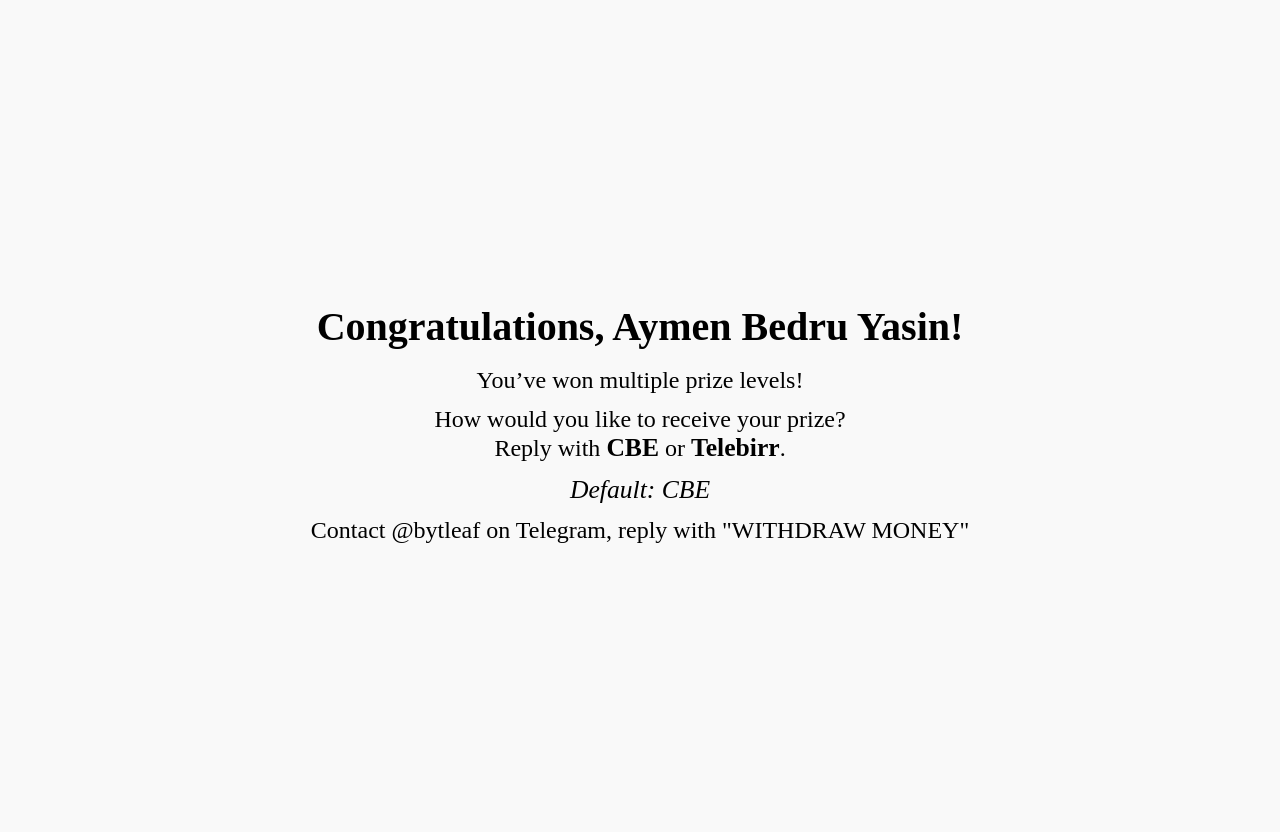
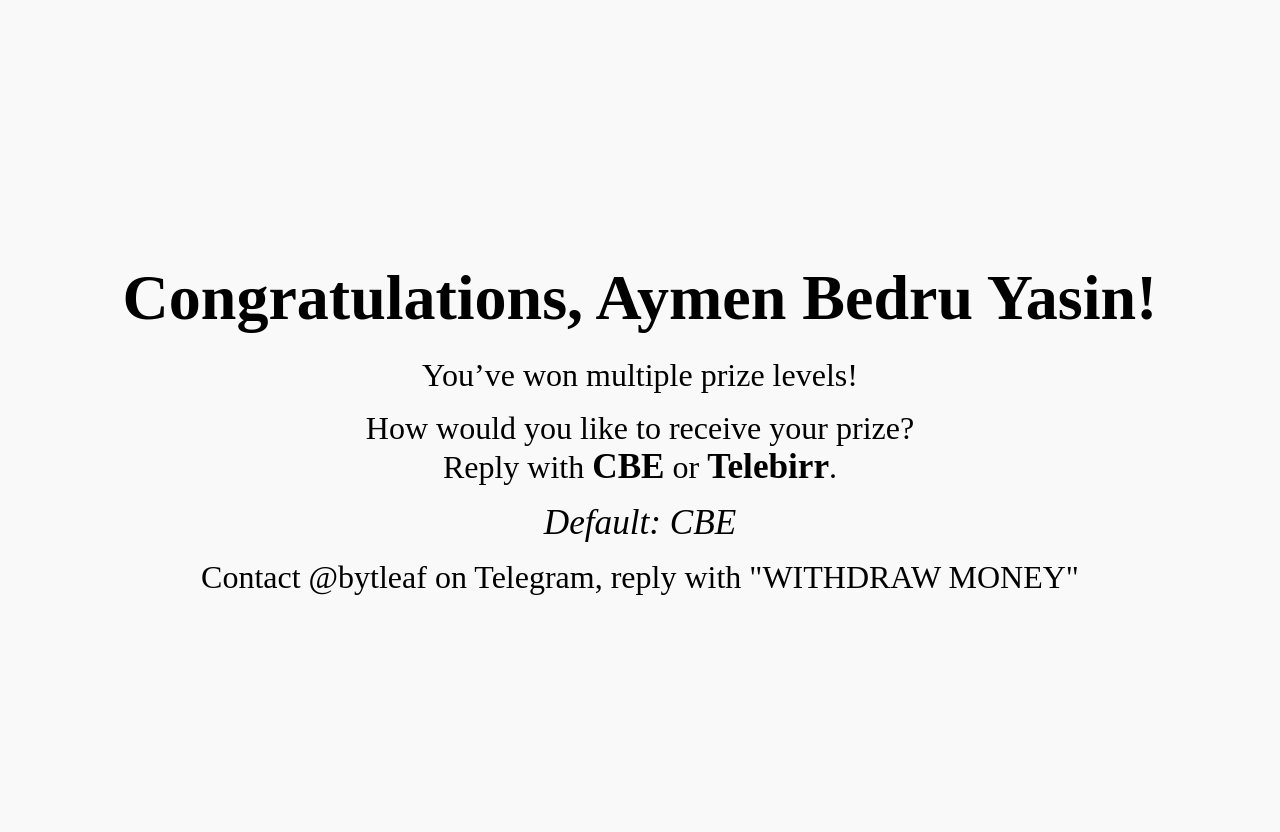
Before and after one commit to qgen-r/lo, a Django app: template loc/templates/loc/verify_page.html in a window 1280 px wide. Run offline with Django 5.2, Linux system fonts and the light colour scheme; the template is opened without the code that fills it, so the values that code supplies are empty; some libraries are stand-ins or nearby versions.

Commit message:
update styles

```diff
--- a/loc/templates/loc/verify_page.html
+++ b/loc/templates/loc/verify_page.html
@@ -4,7 +4,7 @@
     <script src="https://cdn.jsdelivr.net/npm/canvas-confetti@1.5.1/dist/confetti.browser.min.js"></script>
 
 <style>
-    /* Full‐page flex centering */
+  /* Full-page flex centering */
   body {
     margin: 0;
     height: 100vh;
@@ -15,22 +15,26 @@
     text-align: center;
     padding: 1rem;
   }
-    /* Extra-large heading */
+
+  /* Giant heading */
   h1 {
-      font-size: 2.5rem;        /* ~40px on most phones */
-      line-height: 1.2;
-      margin-bottom: 1rem;
+    font-size: 4rem;       /* ~64px on most phones */
+    line-height: 1.1;
+    margin-bottom: 1.5rem;
   }
-    /* Bigger paragraphs */
+
+  /* Extra-large paragraphs */
   p {
-      font-size: 1.5rem;        /* ~24px */
-      margin: 0.75rem 0;
+    font-size: 2rem;       /* ~32px */
+    margin: 1rem 0;
   }
-    /* Emphasized text even bigger */
+
+  /* Emphasized text even larger */
   strong, em {
-      font-size: 1.6rem;
+    font-size: 2.2rem;     /* ~35px */
   }
 </style>
+
 
   <title>Verify</title>
 <script>
```
Lines whose indentation alone changed are shown as unchanged.
